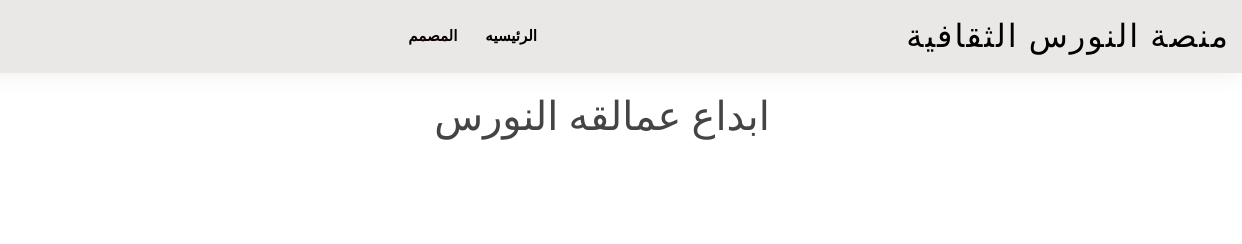
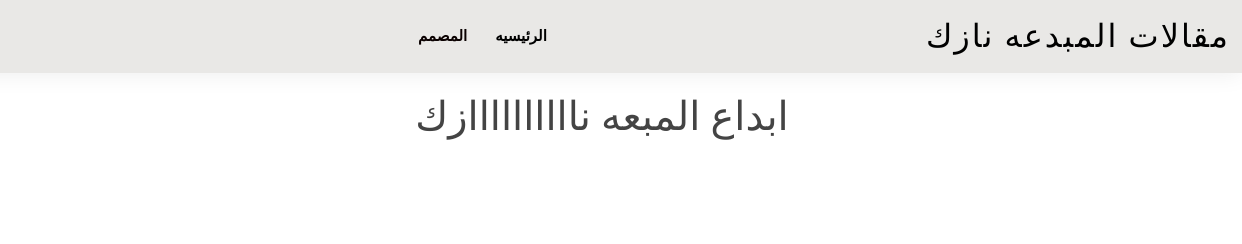
Before and after one commit to atifcoder1992/nazik, a plain HTML site: page text.html in a window 1280 px wide. Shown: the top 244 px of the page, 38-1280 px from the left. Drawn offline with nearby package versions, Linux system fonts and the light colour scheme.

Commit message:
Update text.html

```diff
--- a/text.html
+++ b/text.html
@@ -42,7 +42,7 @@
   <header id="header" class="fixed-top">
     <div class="container-fluid d-flex justify-content-between align-items-center">
 
-      <h1 class="logo me-auto me-lg-0"><a href="index.html">منصة النورس الثقافية</a></h1>
+      <h1 class="logo me-auto me-lg-0"><a href="index.html">مقالات المبدعه نازك</a></h1>
       <!-- Uncomment below if you prefer to use an image logo -->
       <!-- <a href="index.html" class="logo"><img src="assets/img/logo.png" alt="" class="img-fluid"></a>-->
 
@@ -69,7 +69,7 @@
 <br>
 <br>
 
-<center><h1>ابداع عمالقه النورس</h1></center>
+<center><h1>ابداع المبعه ناااااااااازك</h1></center>
 
 <br>
 
```
